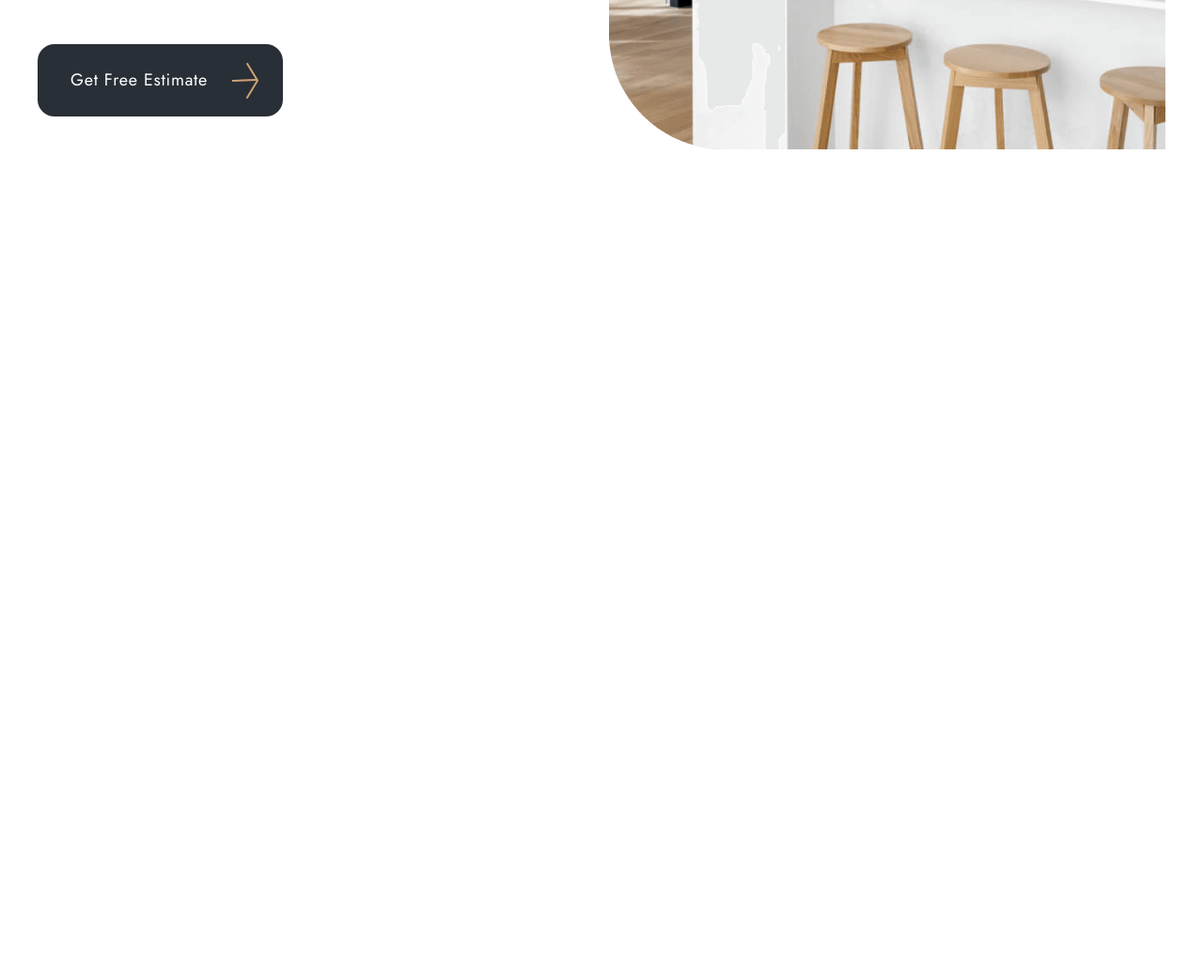
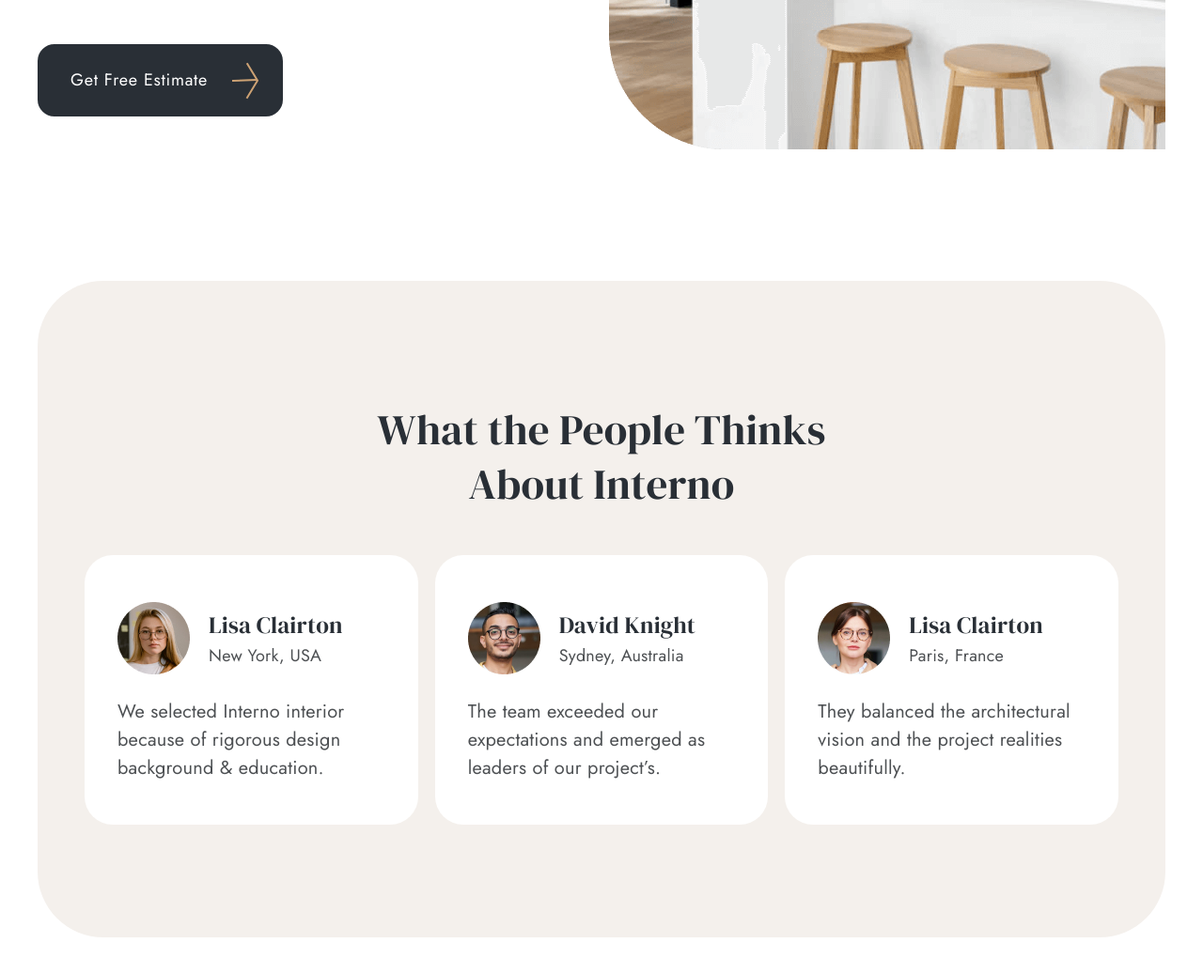
Before and after one commit to shokhmadaminov/interno-15-16, a plain HTML site: page index.html in a window 1280 px wide. Shown: the part 2020-3057 px from the top of the page at 94% size. Before the commit the page ends 2319 px from the top, so only its background shows below. Drawn offline with Linux system fonts and the light colour scheme.

Commit message:
add about us section html and css

```diff
--- a/css/main.css
+++ b/css/main.css
@@ -368,6 +368,69 @@ body {
     object-position: center;
 }
 
+/* ABOUT US STYLES */
+.about-us {
+    margin-bottom: 14rem;
+}
+.about-us__inner {
+    background-color: var(--gray-bg-color);
+    border-radius: 7rem;
+    padding: 13rem 5rem 12rem;
+}
+.about-us__title {
+    width: 100%;
+    max-width: 479px;
+    font-weight: 400;
+    font-family: var(--serif);
+    font-size: 4.5rem;
+    line-height: 1.28;
+    color: var(--color-secondary);
+    text-align: center;
+    margin-left: auto;
+    margin-right: auto;
+    margin-bottom: 4.7rem;
+}
+.about-us__list {
+    display: grid;
+    grid-template-columns: repeat(auto-fit, minmax(310px, 1fr));
+    gap: 1.8rem;
+}
+.about-us__item {
+    background-color: var(--color-white);
+    border-radius: 3rem;
+    padding: 5rem 3rem 4.5rem 3.5rem;
+}
+.about-us__item-wrapper {
+    display: flex;
+    align-items: center;
+    margin-bottom: 2.5rem;
+}
+.about-us__item-img {
+    width: 77px;
+    height: 77px;
+    object-fit: contain;
+    object-position: center;
+    margin-right: 2rem;
+}
+.about-us__item-name {
+    display: flex;
+    flex-direction: column;
+}
+.about-us__item-name span:first-child {
+    font-family: var(--serif);
+    font-weight: 400;
+    font-size: 2.5rem;
+    line-height: 1.5;
+    color: var(--color-secondary);
+}
+.about-us__item-name span:last-child {
+    font-weight: 400;
+    font-size: 1.8rem;
+    line-height: 1.5;
+}
+.about-us__text {
+    font-size: 2rem;
+}
 
 
 
@@ -421,6 +484,9 @@ body {
     .hero__text {
         text-shadow: 0px 0px 3px #fff;
     }
+    .about-us__item:last-child {
+        grid-area: 2/1/3/3;
+    }
 }
 
 @media only screen and (max-width: 776px) {
@@ -448,6 +514,9 @@ body {
     }
     .information__item:first-child .information__text {
         margin-bottom: 2rem;
+    }
+    .about-us__item:last-child {
+        grid-area: auto;
     }
 }
 
@@ -494,6 +563,9 @@ body {
     .call {
         margin-bottom: 8rem;
     }
+    .about-us__title {
+        font-size: 3.5rem;
+    }
 }
 
 @media only screen and (max-width: 480px) {
@@ -518,6 +590,19 @@ body {
         font-size: 1.8rem;
         text-align: center;
     }
+    .about-us__list {
+        grid-template-columns: repeat(auto-fit, minmax(210px, 1fr));
+        gap: 1rem;
+    }
+    .about-us {
+        margin-bottom: 5rem;
+    }
+    .about-us .container {
+        padding: 0;
+    }
+    .about-us__inner {
+        padding: 5rem 2rem;
+    }
 }
 
 @media only screen and (max-width: 370px) {
--- a/index.html
+++ b/index.html
@@ -129,6 +129,51 @@
         </div>
         <!-- CALL END -->
 
+        <!-- ABOUT-US -->
+        <div class="about-us">
+            <div class="container">
+                <div class="about-us__inner">
+                    <h2 class="about-us__title">What the People Thinks About Interno</h2>
+                    <ul class="about-us__list">
+                        <!-- ABOUT US ITEM 1 -->
+                        <li class="about-us__item">
+                            <div class="about-us__item-wrapper">
+                                <img class="about-us__item-img" src="./images/png/lisa-usa.png" srcset="./images/png/lisa-usa.png 1x, ./images/png/lisa-usa@2x.png 2x" alt="Lisa Clairton from Usa" width="77" height="77">
+                                <div class="about-us__item-name">
+                                    <span>Lisa Clairton</span>
+                                    <span>New York, USA</span>
+                                </div>
+                            </div>
+                            <p class="about-us__text">We selected Interno interior because of rigorous design background & education.</p>
+                        </li>
+                        <!-- ABOUT US ITEM 2 -->
+                        <li class="about-us__item">
+                            <div class="about-us__item-wrapper">
+                                <img class="about-us__item-img" src="./images/png/david-australia.png" srcset="./images/png/david-australia.png 1x, ./images/png/david-australia@2x.png 2x" alt="David Knight from Australia" width="77" height="77">
+                                <div class="about-us__item-name">
+                                    <span>David Knight</span>
+                                    <span>Sydney, Australia</span>
+                                </div>
+                            </div>
+                            <p class="about-us__text">The team exceeded our expectations and emerged as leaders of our project’s.</p>
+                        </li>
+                        <!-- ABOUT US ITEM 1 -->
+                        <li class="about-us__item">
+                            <div class="about-us__item-wrapper">
+                                <img class="about-us__item-img" src="./images/png/lisa-france.png" srcset="./images/png/lisa-france.png 1x, ./images/png/lisa-france@2x.png 2x" alt="Lisa Clairton from France" width="77" height="77">
+                                <div class="about-us__item-name">
+                                    <span>Lisa Clairton</span>
+                                    <span>Paris, France</span>
+                                </div>
+                            </div>
+                            <p class="about-us__text">They balanced the architectural vision and the project realities beautifully.</p>
+                        </li>
+                    </ul>
+                </div>
+            </div>
+        </div>
+        <!-- ABOUT-US END -->
+
     </main>
     <!-- MAIN END -->
 </body>
```
Also changed, not shown: images/png/david-australia.png (added), images/png/david-australia@2x.png (added), images/png/lisa-france.png (added), images/png/lisa-france@2x.png (added), images/png/lisa-usa.png (added), images/png/lisa-usa@2x.png (added).
